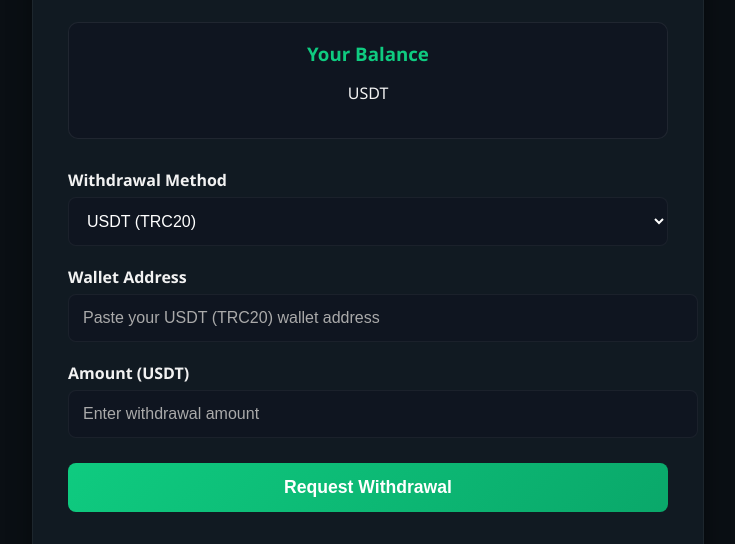
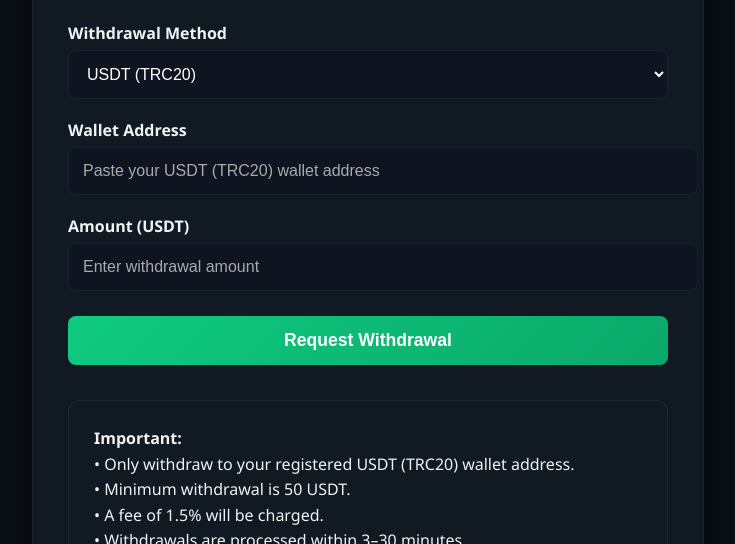
Before and after one commit to jasongreg4900/Cryptodailymint, a website: page views/withdrawal.html in a window 1280 px wide. Shown: the part 203-747 px from the top of the page, without its empty margins (272-1007 px from the left). Drawn offline with Linux system fonts and the light colour scheme.

Commit message:
Update withdrawal.html

```diff
--- a/views/withdrawal.html
+++ b/views/withdrawal.html
@@ -238,12 +238,6 @@
   </div>
 
 
-  <div class="balance-box">
-    <h3>Your Balance</h3>
-    <p><strong id="user-balance"></strong> USDT</p>
-  </div>
-
-
   <form id="withdrawForm">
 
     <div class="input-group">
```
